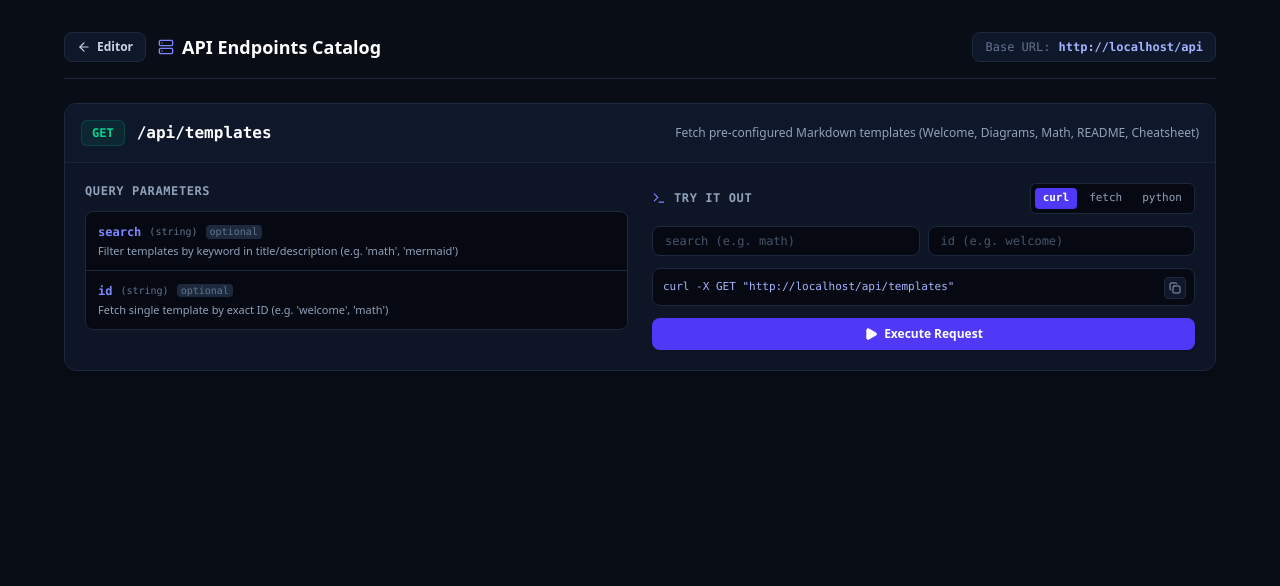
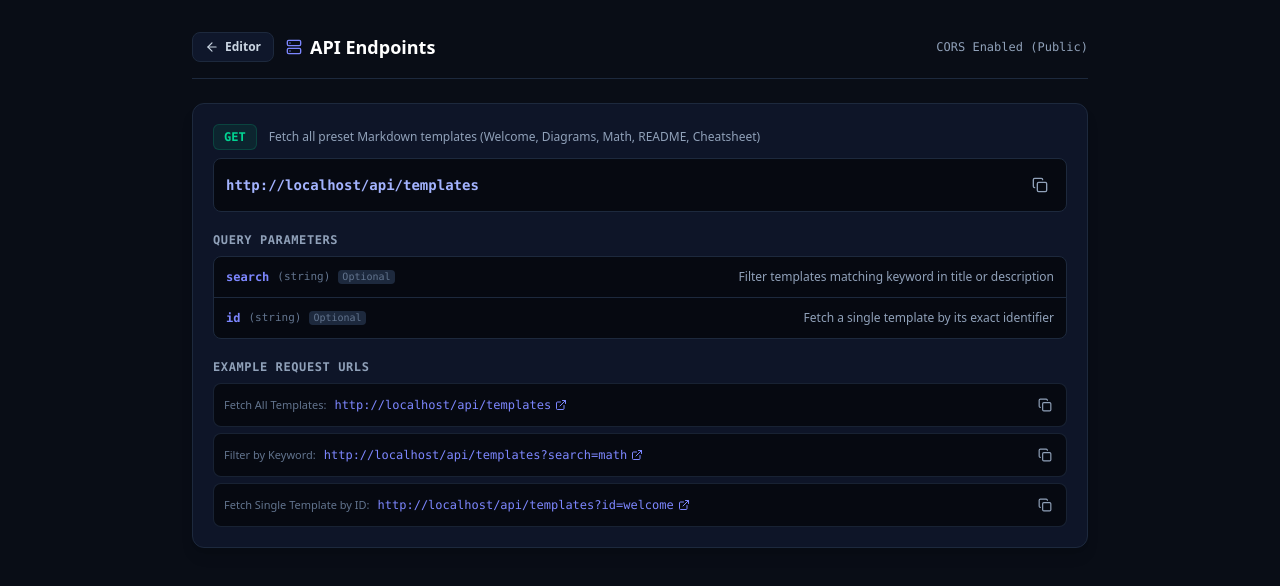
Before and after one commit to LOCAL2/markdown-preview, a Next.js app: page /api-docs in a window 1280 px wide. Shown: the top 586 px of the page. Built offline with nearby package versions, Linux system fonts and the light colour scheme.

Commit message:
Update /api-docs to display full absolute URLs and example URLs without Try It Out section

```diff
--- a/app/api-docs/page.tsx
+++ b/app/api-docs/page.tsx
@@ -2,56 +2,11 @@
 
 import React, { useState, useEffect } from "react";
 import Link from "next/link";
-import {
-  ArrowLeft,
-  Check,
-  Copy,
-  Play,
-  Terminal,
-  Server,
-  Code2,
-  ChevronDown,
-  ChevronUp,
-  FileText
-} from "lucide-react";
-
-interface EndpointDoc {
-  id: string;
-  method: "GET" | "POST";
-  path: string;
-  summary: string;
-  params: { name: string; type: string; required: boolean; description: string }[];
-  defaultSearch?: string;
-  defaultId?: string;
-}
-
-const ENDPOINTS: EndpointDoc[] = [
-  {
-    id: "get-templates",
-    method: "GET",
-    path: "/api/templates",
-    summary: "Fetch pre-configured Markdown templates (Welcome, Diagrams, Math, README, Cheatsheet)",
-    params: [
-      { name: "search", type: "string", required: false, description: "Filter templates by keyword in title/description (e.g. 'math', 'mermaid')" },
-      { name: "id", type: "string", required: false, description: "Fetch single template by exact ID (e.g. 'welcome', 'math')" },
-    ],
-  },
-];
+import { ArrowLeft, Server, ExternalLink, Copy, Check } from "lucide-react";
 
 export default function ApiDocsPage() {
-  const [activeTab, setActiveTab] = useState<"curl" | "fetch" | "python">("curl");
-  const [searchParam, setSearchParam] = useState("");
-  const [idParam, setIdParam] = useState("");
-  const [copied, setCopied] = useState(false);
-  const [loading, setLoading] = useState(false);
-  const [apiResponse, setApiResponse] = useState<{
-    status: number;
-    statusText: string;
-    timeMs: number;
-    data: any;
-  } | null>(null);
-
   const [origin, setOrigin] = useState("http://localhost:3000");
+  const [copiedUrl, setCopiedUrl] = useState<string | null>(null);
 
   useEffect(() => {
     if (typeof window !== "undefined") {
@@ -59,63 +14,34 @@ export default function ApiDocsPage() {
     }
   }, []);
 
-  const buildQueryUrl = () => {
-    const params = new URLSearchParams();
-    if (idParam.trim()) params.append("id", idParam.trim());
-    if (searchParam.trim()) params.append("search", searchParam.trim());
-    const queryString = params.toString();
-    return `${origin}/api/templates${queryString ? `?${queryString}` : ""}`;
+  const handleCopy = (text: string) => {
+    navigator.clipboard.writeText(text);
+    setCopiedUrl(text);
+    setTimeout(() => setCopiedUrl(null), 2000);
   };
 
-  const getCodeSnippet = () => {
-    const url = buildQueryUrl();
-    switch (activeTab) {
-      case "curl":
-        return `curl -X GET "${url}"`;
-      case "fetch":
-        return `fetch("${url}").then(res => res.json()).then(console.log);`;
-      case "python":
-        return `import requests\nprint(requests.get("${url}").json())`;
-    }
-  };
-
-  const handleCopyCode = () => {
-    navigator.clipboard.writeText(getCodeSnippet());
-    setCopied(true);
-    setTimeout(() => setCopied(false), 2000);
-  };
-
-  const handleSendRequest = async () => {
-    setLoading(true);
-    const startTime = performance.now();
-    try {
-      const url = buildQueryUrl();
-      const res = await fetch(url);
-      const endTime = performance.now();
-      const data = await res.json();
-      setApiResponse({
-        status: res.status,
-        statusText: res.statusText || (res.status === 200 ? "OK" : "Error"),
-        timeMs: Math.round(endTime - startTime),
-        data,
-      });
-    } catch (err: any) {
-      const endTime = performance.now();
-      setApiResponse({
-        status: 500,
-        statusText: "Network Error",
-        timeMs: Math.round(endTime - startTime),
-        data: { error: err.message || "Failed to fetch API endpoint" },
-      });
-    } finally {
-      setLoading(false);
-    }
-  };
+  const endpoints = [
+    {
+      method: "GET",
+      path: "/api/templates",
+      fullUrl: `${origin}/api/templates`,
+      summary: "Fetch all preset Markdown templates (Welcome, Diagrams, Math, README, Cheatsheet)",
+      exampleUrls: [
+        { label: "Fetch All Templates", url: `${origin}/api/templates` },
+        { label: "Filter by Keyword", url: `${origin}/api/templates?search=math` },
+        { label: "Fetch Single Template by ID", url: `${origin}/api/templates?id=welcome` },
+      ],
+      params: [
+        { name: "search", type: "string", required: "Optional", description: "Filter templates matching keyword in title or description" },
+        { name: "id", type: "string", required: "Optional", description: "Fetch a single template by its exact identifier" },
+      ],
+    },
+  ];
 
   return (
     <div className="min-h-screen w-full bg-[#090d16] text-slate-200 font-sans p-4 md:p-8 overflow-y-auto">
-      <div className="max-w-6xl mx-auto space-y-6">
-        {/* Header Bar */}
+      <div className="max-w-4xl mx-auto space-y-6">
+        {/* Navigation Header */}
         <div className="flex items-center justify-between border-b border-slate-800 pb-4">
           <div className="flex items-center gap-3">
             <Link
@@ -127,142 +53,91 @@ export default function ApiDocsPage() {
             </Link>
             <h1 className="text-lg font-bold text-white flex items-center gap-2">
               <Server className="w-4 h-4 text-indigo-400" />
-              API Endpoints Catalog
+              API Endpoints
             </h1>
           </div>
 
-          <div className="flex items-center gap-2 font-mono text-xs text-slate-400 bg-slate-900 px-3 py-1.5 rounded-lg border border-slate-800">
-            <span className="text-slate-500">Base URL:</span>
-            <span className="text-indigo-300 font-semibold">{origin}/api</span>
+          <div className="text-xs font-mono text-slate-400">
+            CORS Enabled (Public)
           </div>
         </div>
 
-        {/* Endpoint List */}
-        <div className="space-y-4">
-          {ENDPOINTS.map((endpoint) => (
+        {/* Endpoint Catalog List */}
+        <div className="space-y-6">
+          {endpoints.map((ep, idx) => (
             <div
-              key={endpoint.id}
-              className="bg-slate-900/80 border border-slate-800 rounded-xl overflow-hidden shadow-lg"
+              key={idx}
+              className="bg-slate-900/90 border border-slate-800 rounded-xl p-5 space-y-5 shadow-lg"
             >
-              {/* Endpoint Summary Header */}
-              <div className="p-4 bg-slate-900 border-b border-slate-800/80 flex flex-wrap items-center justify-between gap-3">
+              {/* Method & Full URL */}
+              <div className="space-y-2">
                 <div className="flex items-center gap-3">
                   <span className="px-2.5 py-1 font-mono text-xs font-bold bg-emerald-500/10 text-emerald-400 border border-emerald-500/20 rounded-md uppercase">
-                    {endpoint.method}
+                    {ep.method}
                   </span>
-                  <code className="text-base font-mono font-bold text-white">
-                    {endpoint.path}
-                  </code>
-                </div>
-                <span className="text-xs text-slate-400">{endpoint.summary}</span>
+                  <span className="text-xs text-slate-400">{ep.summary}</span>
                 </div>
 
-              {/* Endpoint Details & Interactive Tester */}
-              <div className="p-5 grid grid-cols-1 lg:grid-cols-12 gap-6">
-                {/* Left: Query Parameters Table */}
-                <div className="lg:col-span-6 space-y-3">
+                <div className="flex items-center justify-between gap-2 p-3 bg-[#060911] border border-slate-800 rounded-lg font-mono text-sm">
+                  <span className="text-indigo-300 font-bold break-all">{ep.fullUrl}</span>
+                  <button
+                    onClick={() => handleCopy(ep.fullUrl)}
+                    className="p-1.5 rounded hover:bg-slate-800 text-slate-400 hover:text-white transition-colors shrink-0"
+                    title="Copy full URL"
+                  >
+                    {copiedUrl === ep.fullUrl ? <Check className="w-4 h-4 text-emerald-400" /> : <Copy className="w-4 h-4" />}
+                  </button>
+                </div>
+              </div>
+
+              {/* Query Parameters Table */}
+              <div className="space-y-2">
                 <div className="text-xs font-mono text-slate-400 font-semibold uppercase tracking-wider">
                   Query Parameters
                 </div>
-                  <div className="divide-y divide-slate-800 border border-slate-800 rounded-lg overflow-hidden bg-[#060911]">
-                    {endpoint.params.map((param) => (
-                      <div key={param.name} className="p-3 text-xs space-y-1">
+                <div className="border border-slate-800 rounded-lg overflow-hidden divide-y divide-slate-800 bg-[#060911]">
+                  {ep.params.map((param) => (
+                    <div key={param.name} className="p-3 text-xs flex flex-col sm:flex-row sm:items-center justify-between gap-2">
                       <div className="flex items-center gap-2 font-mono">
                         <span className="font-bold text-indigo-400">{param.name}</span>
-                          <span className="text-[10px] text-slate-500">({param.type})</span>
-                          <span className="text-[10px] text-slate-500 bg-slate-800 px-1 rounded">optional</span>
+                        <span className="text-[11px] text-slate-500">({param.type})</span>
+                        <span className="text-[10px] text-slate-500 bg-slate-800 px-1 rounded">{param.required}</span>
                       </div>
-                        <p className="text-slate-400 text-[11px] leading-tight">{param.description}</p>
+                      <div className="text-slate-400 text-xs">{param.description}</div>
                     </div>
                   ))}
                 </div>
               </div>
 
-                {/* Right: Live Request Tester */}
-                <div className="lg:col-span-6 space-y-3">
-                  <div className="flex items-center justify-between">
-                    <div className="text-xs font-mono text-slate-400 font-semibold uppercase tracking-wider flex items-center gap-2">
-                      <Terminal className="w-3.5 h-3.5 text-indigo-400" />
-                      Try It Out
+              {/* Example Full URLs */}
+              <div className="space-y-2">
+                <div className="text-xs font-mono text-slate-400 font-semibold uppercase tracking-wider">
+                  Example Request URLs
                 </div>
-
-                    {/* Language Tabs */}
-                    <div className="flex items-center gap-1 bg-[#060911] p-1 rounded-md border border-slate-800 text-[11px] font-mono">
-                      {(["curl", "fetch", "python"] as const).map((tab) => (
+                <div className="space-y-1.5 font-mono text-xs">
+                  {ep.exampleUrls.map((ex, i) => (
+                    <div key={i} className="flex items-center justify-between gap-3 p-2.5 bg-[#060911] border border-slate-800/80 rounded-lg">
+                      <div className="flex items-center gap-2 truncate">
+                        <span className="text-slate-500 font-sans text-[11px] shrink-0">{ex.label}:</span>
+                        <a
+                          href={ex.url}
+                          target="_blank"
+                          rel="noreferrer"
+                          className="text-indigo-400 hover:underline truncate flex items-center gap-1"
+                        >
+                          {ex.url}
+                          <ExternalLink className="w-3 h-3 inline shrink-0" />
+                        </a>
+                      </div>
                       <button
-                          key={tab}
-                          onClick={() => setActiveTab(tab)}
-                          className={`px-2 py-0.5 rounded transition-colors ${
-                            activeTab === tab ? "bg-indigo-600 text-white font-bold" : "text-slate-400 hover:text-slate-200"
-                          }`}
+                        onClick={() => handleCopy(ex.url)}
+                        className="p-1 rounded hover:bg-slate-800 text-slate-400 hover:text-white transition-colors shrink-0"
+                        title="Copy URL"
                       >
-                          {tab}
-                        </button>
-                      ))}
-                    </div>
-                  </div>
-
-                  {/* Input Fields */}
-                  <div className="grid grid-cols-2 gap-2 text-xs">
-                    <input
-                      type="text"
-                      value={searchParam}
-                      onChange={(e) => setSearchParam(e.target.value)}
-                      placeholder="search (e.g. math)"
-                      className="px-3 py-1.5 bg-[#060911] border border-slate-800 rounded-lg text-slate-200 placeholder-slate-600 font-mono text-xs focus:outline-none focus:border-indigo-500"
-                    />
-                    <input
-                      type="text"
-                      value={idParam}
-                      onChange={(e) => setIdParam(e.target.value)}
-                      placeholder="id (e.g. welcome)"
-                      className="px-3 py-1.5 bg-[#060911] border border-slate-800 rounded-lg text-slate-200 placeholder-slate-600 font-mono text-xs focus:outline-none focus:border-indigo-500"
-                    />
-                  </div>
-
-                  {/* Code Snippet Box */}
-                  <div className="relative group bg-[#060911] border border-slate-800 rounded-lg p-2.5 font-mono text-[11px] text-indigo-300 overflow-x-auto">
-                    <button
-                      onClick={handleCopyCode}
-                      className="absolute top-2 right-2 p-1 bg-slate-900 border border-slate-800 rounded text-slate-400 hover:text-white"
-                      title="Copy snippet"
-                    >
-                      {copied ? <Check className="w-3 h-3 text-emerald-400" /> : <Copy className="w-3 h-3" />}
-                    </button>
-                    <pre>{getCodeSnippet()}</pre>
-                  </div>
-
-                  <button
-                    onClick={handleSendRequest}
-                    disabled={loading}
-                    className="w-full flex items-center justify-center gap-1.5 py-2 px-3 text-xs font-bold text-white bg-indigo-600 hover:bg-indigo-500 rounded-lg transition-colors shadow-sm disabled:opacity-50"
-                  >
-                    <Play className="w-3.5 h-3.5 fill-current" />
-                    {loading ? "Sending..." : "Execute Request"}
-                  </button>
-
-                  {/* API Response JSON */}
-                  {apiResponse && (
-                    <div className="space-y-1.5 pt-2 border-t border-slate-800 animate-in fade-in">
-                      <div className="flex items-center justify-between text-[11px] font-mono">
-                        <span
-                          className={`font-bold px-1.5 py-0.5 rounded ${
-                            apiResponse.status === 200
-                              ? "bg-emerald-500/20 text-emerald-400"
-                              : "bg-rose-500/20 text-rose-400"
-                          }`}
-                        >
-                          {apiResponse.status} {apiResponse.statusText} ({apiResponse.timeMs}ms)
-                        </span>
-                        <button onClick={() => setApiResponse(null)} className="text-slate-500 hover:text-slate-300">
-                          Clear
+                        {copiedUrl === ex.url ? <Check className="w-3.5 h-3.5 text-emerald-400" /> : <Copy className="w-3.5 h-3.5" />}
                       </button>
                     </div>
-                      <pre className="bg-[#060911] border border-slate-800 rounded-lg p-3 max-h-60 overflow-y-auto font-mono text-[11px] text-slate-300">
-                        {JSON.stringify(apiResponse.data, null, 2)}
-                      </pre>
-                    </div>
-                  )}
+                  ))}
                 </div>
               </div>
             </div>
```
Lines whose indentation alone changed are shown as unchanged.
